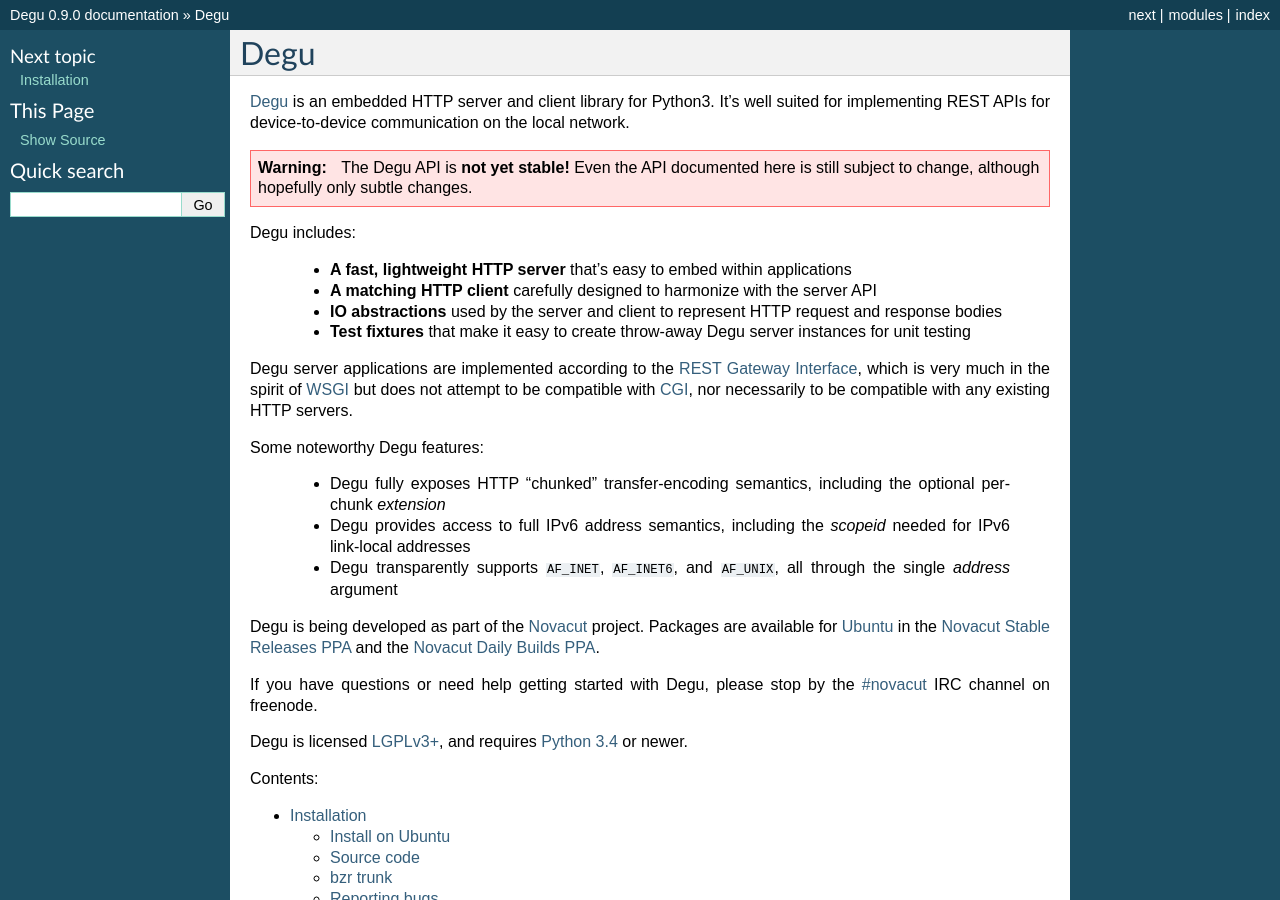
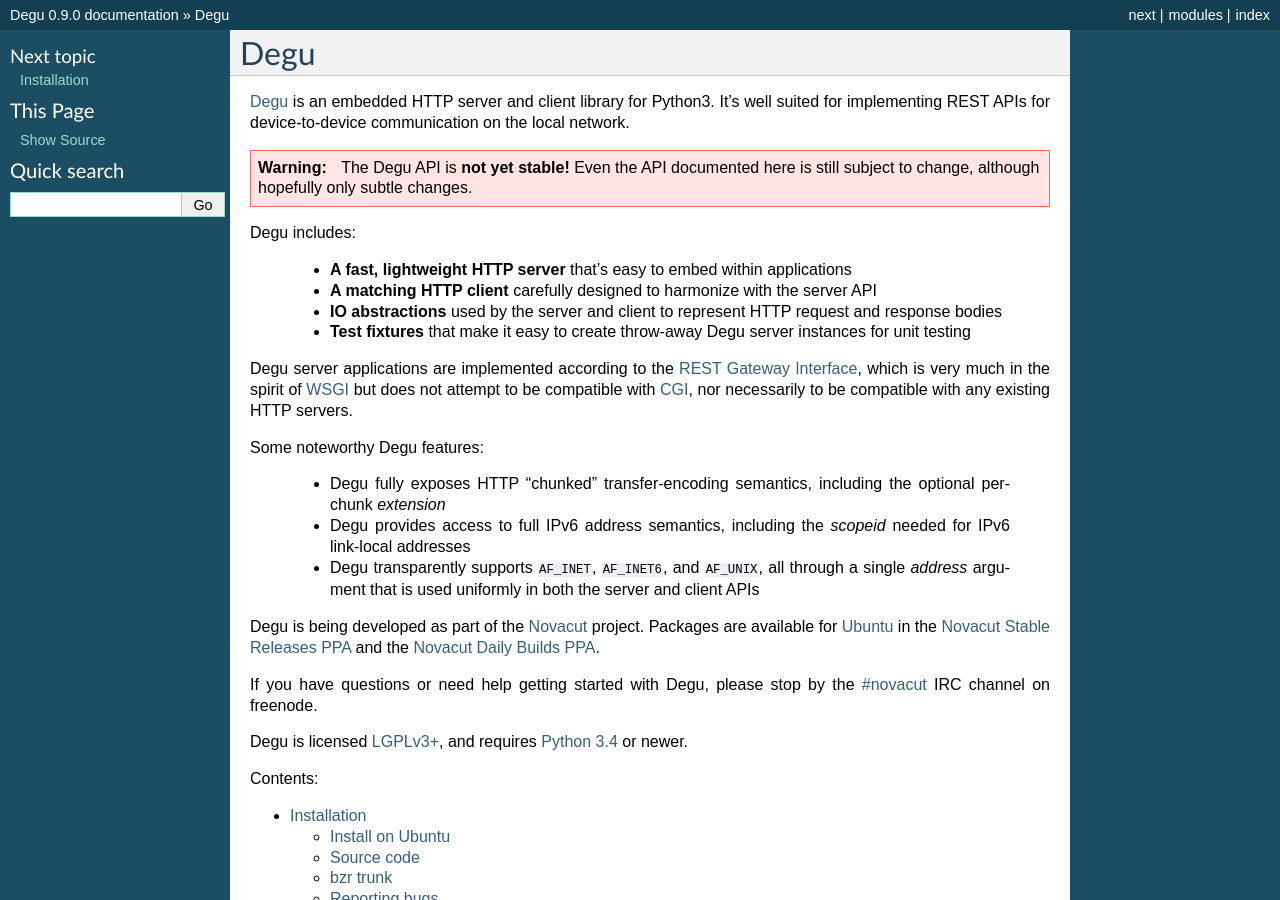
Before and after one commit to json420/degu, a Sphinx documentation site: the page built from doc/index.rst, in a window 1280 px wide and 900 px high. Built offline with Sphinx 7.4.7, drawn with Linux system fonts in a browser that asks for light colours.

Commit message:
tweak to index.rst

```diff
--- a/doc/index.rst
+++ b/doc/index.rst
@@ -37,7 +37,8 @@
         *scopeid* needed for IPv6 link-local addresses
 
     *   Degu transparently supports ``AF_INET``, ``AF_INET6``, and ``AF_UNIX``,
-        all through the single *address* argument
+        all through a single *address* argument that is used uniformly in both
+        the server and client APIs
 
 Degu is being developed as part of the `Novacut`_ project. Packages are
 available for `Ubuntu`_ in the `Novacut Stable Releases PPA`_ and the `Novacut
```
